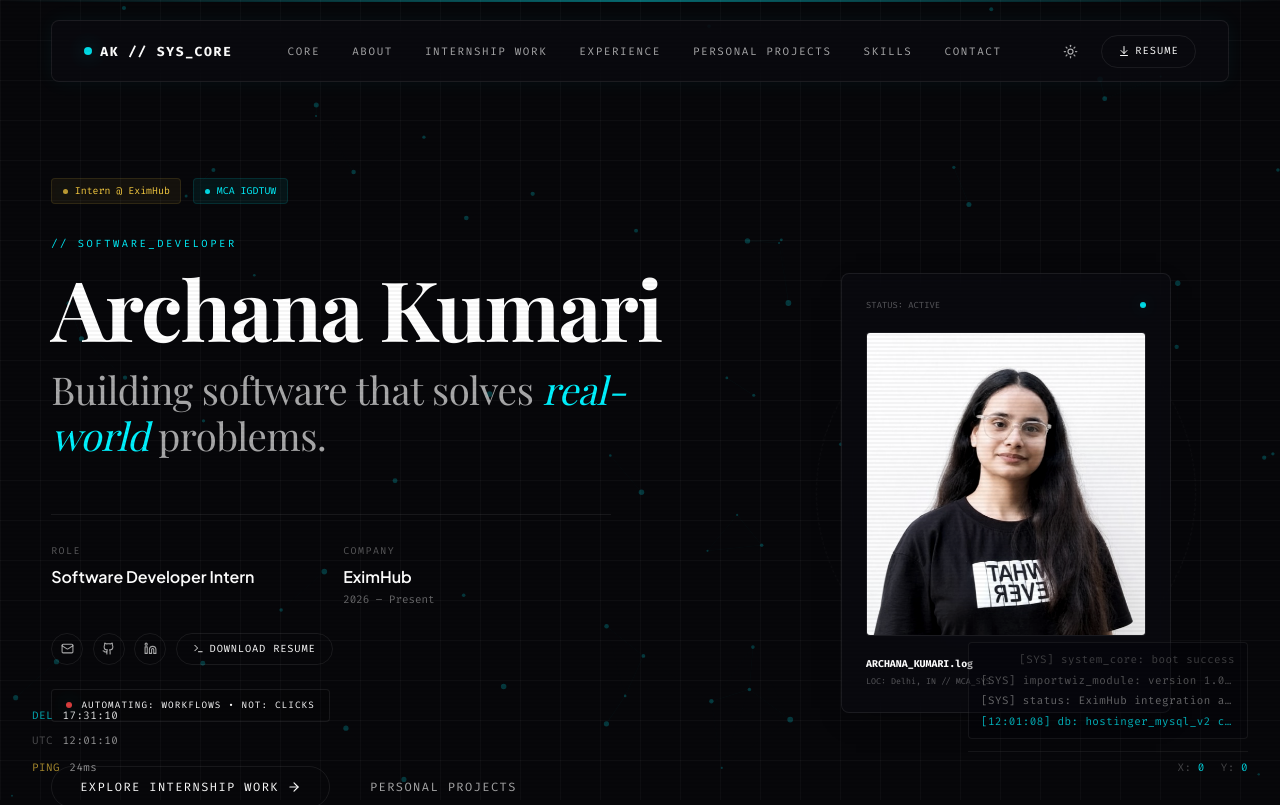
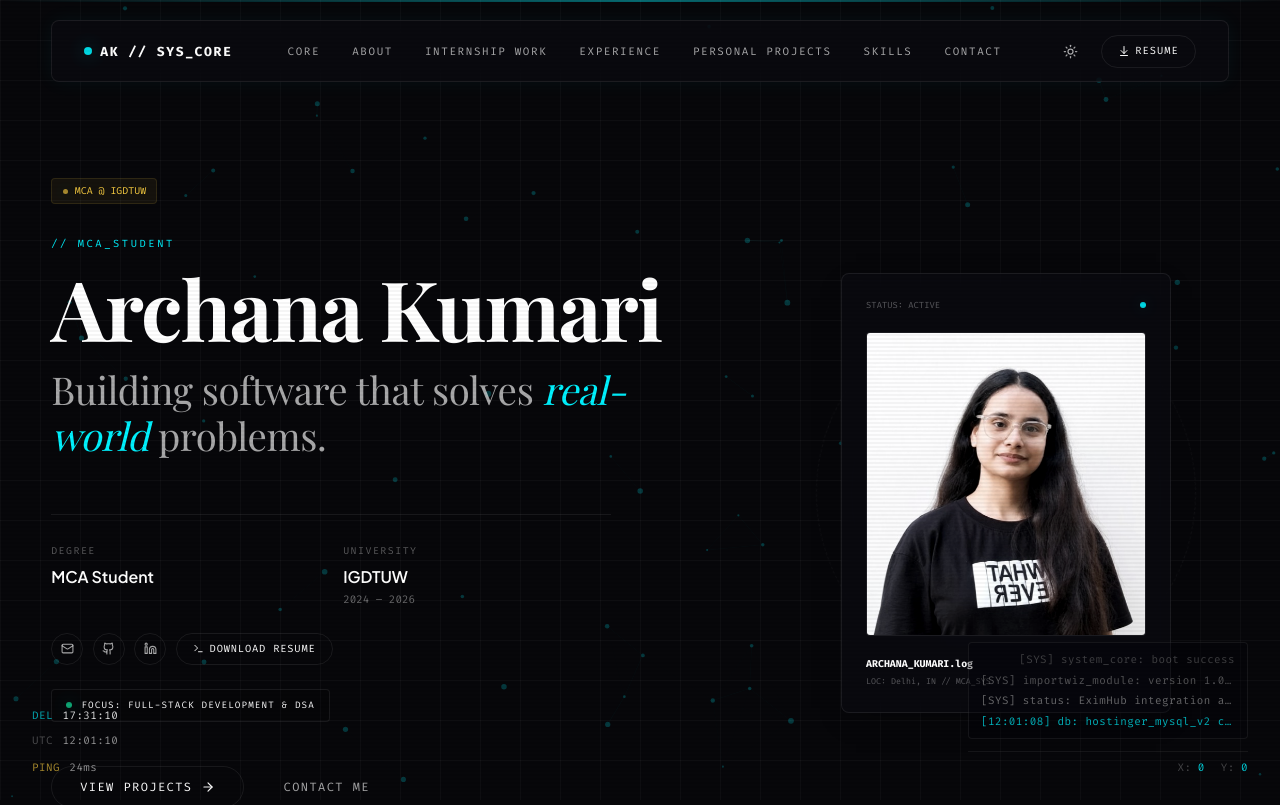
Before and after one commit to archana1801/my-portfolio, a React (Vite) app: page / in a window 1280 px wide. Shown: the top 805 px of the page. Built offline with nearby package versions, Linux system fonts and the light colour scheme; a web font is replaced by a local one.

Commit message:
Remove EximHub intern mentions and simplify intro

```diff
--- a/src/components/About.jsx
+++ b/src/components/About.jsx
@@ -52,8 +52,7 @@ export default function About() {
               textAlign: 'justify'
             }}
           >
-            I am a Software Developer currently pursuing my Master of Computer Applications (MCA) at <strong>Indira Gandhi Delhi Technical University for Women (IGDTUW)</strong>.
-            Alongside my academic journey, I work as a Software Developer Intern at <strong>EximHub</strong>, where I gain hands-on experience building user-friendly web interfaces and practical software solutions.
+            I am a Master of Computer Applications (MCA) student at <strong>Indira Gandhi Delhi Technical University for Women (IGDTUW)</strong>, focused on full-stack software development and problem solving.
           </p>
           <p
             style={{
--- a/src/components/Experience.jsx
+++ b/src/components/Experience.jsx
@@ -3,20 +3,7 @@ import { Calendar, Briefcase, GraduationCap, ChevronRight } from 'lucide-react';
 
 export default function Experience() {
   const experiences = [
-    {
-      type: 'work',
-      role: 'Software Developer & AI Automation Intern',
-      institution: 'EximHub',
-      duration: '2026 – Present',
-      highlights: [
-        'Developed responsive web interfaces using React and Vite.',
-        'Built production-ready client websites and deployed using Hostinger.',
-        'Worked with AI-assisted email outreach workflows for lead generation.',
-        'Collaborated directly with clients to map business requirements to custom code.',
-        'Supported backend VPS setup and expanded knowledge of fullstack deployments.',
-        'Integrated tools such as Claude AI to increase dev productivity.'
-      ]
-    },
+
     {
       type: 'education',
       role: 'Master of Computer Applications (MCA)',
--- a/src/components/Hero.jsx
+++ b/src/components/Hero.jsx
@@ -91,21 +91,14 @@ export default function Hero() {
               style={{ display: 'flex', alignItems: 'center', gap: '0.45rem', fontSize: '0.62rem' }}
             >
               <span className="glow-dot gold" style={{ width: '5px', height: '5px' }} />
-              <span>Intern @ EximHub</span>
-            </span>
-            <span
-              className="badge"
-              style={{ display: 'flex', alignItems: 'center', gap: '0.45rem', fontSize: '0.62rem' }}
-            >
-              <span className="glow-dot" style={{ width: '5px', height: '5px' }} />
-              <span>MCA IGDTUW</span>
+              <span>MCA @ IGDTUW</span>
             </span>
           </div>
 
           {/* Heading */}
           <div style={{ display: 'flex', flexDirection: 'column', gap: '0.8rem' }}>
             <span className="mono-tag" style={{ fontSize: '0.65rem' }}>
-              // SOFTWARE_DEVELOPER
+              // MCA_STUDENT
             </span>
             <h1
               style={{
@@ -149,16 +142,16 @@ export default function Hero() {
               marginTop: '1.5rem'
             }}
           >
-            {/* Role & Company Grid */}
+            {/* Role & Institution Grid */}
             <div style={{ display: 'grid', gridTemplateColumns: '1fr 1fr', gap: '1.5rem' }}>
               <div>
-                <span style={{ fontFamily: 'var(--font-mono)', fontSize: '0.62rem', letterSpacing: '0.15em', textTransform: 'uppercase', opacity: 0.5 }}>Role</span>
-                <p style={{ fontFamily: 'var(--font-sans)', fontSize: '1.0rem', fontWeight: 600, color: 'var(--color-text-header)', marginTop: '0.25rem' }}>Software Developer Intern</p>
+                <span style={{ fontFamily: 'var(--font-mono)', fontSize: '0.62rem', letterSpacing: '0.15em', textTransform: 'uppercase', opacity: 0.5 }}>Degree</span>
+                <p style={{ fontFamily: 'var(--font-sans)', fontSize: '1.0rem', fontWeight: 600, color: 'var(--color-text-header)', marginTop: '0.25rem' }}>MCA Student</p>
               </div>
               <div>
-                <span style={{ fontFamily: 'var(--font-mono)', fontSize: '0.62rem', letterSpacing: '0.15em', textTransform: 'uppercase', opacity: 0.5 }}>Company</span>
-                <p style={{ fontFamily: 'var(--font-sans)', fontSize: '1.0rem', fontWeight: 600, color: 'var(--color-text-header)', marginTop: '0.25rem' }}>EximHub</p>
-                <p style={{ fontFamily: 'var(--font-mono)', fontSize: '0.68rem', opacity: 0.6, marginTop: '0.1rem' }}>2026 – Present</p>
+                <span style={{ fontFamily: 'var(--font-mono)', fontSize: '0.62rem', letterSpacing: '0.15em', textTransform: 'uppercase', opacity: 0.5 }}>University</span>
+                <p style={{ fontFamily: 'var(--font-sans)', fontSize: '1.0rem', fontWeight: 600, color: 'var(--color-text-header)', marginTop: '0.25rem' }}>IGDTUW</p>
+                <p style={{ fontFamily: 'var(--font-mono)', fontSize: '0.68rem', opacity: 0.6, marginTop: '0.1rem' }}>2024 – 2026</p>
               </div>
             </div>
 
@@ -263,13 +256,13 @@ export default function Hero() {
                   width: '6px',
                   height: '6px',
                   borderRadius: '50%',
-                  backgroundColor: '#ef4444',
-                  boxShadow: '0 0 10px #ef4444'
+                  backgroundColor: '#10b981',
+                  boxShadow: '0 0 10px #10b981'
                 }}
                 className="glow-dot"
               />
               <span style={{ fontFamily: 'var(--font-mono)', fontSize: '0.58rem', letterSpacing: '0.12em', color: 'var(--color-text-header)' }}>
-                AUTOMATING: WORKFLOWS • NOT: CLICKS
+                FOCUS: FULL-STACK DEVELOPMENT & DSA
               </span>
             </div>
           </div>
@@ -277,21 +270,20 @@ export default function Hero() {
           {/* Action Call-to-Actions */}
           <div style={{ display: 'flex', flexWrap: 'wrap', gap: '1rem', marginTop: '0.75rem' }}>
             <button
-              onClick={() => scrollToSection('client-work')}
+              onClick={() => scrollToSection('engineering')}
               className="btn-primary"
               style={{ cursor: 'pointer' }}
             >
-              <span>Explore Internship Work</span>
+              <span>View Projects</span>
               <ArrowRight size={14} />
             </button>
             <button
-              onClick={() => scrollToSection('engineering')}
+              onClick={() => scrollToSection('contact')}
               className="btn-secondary"
               style={{ cursor: 'pointer' }}
             >
-              <span>Personal Projects</span>
+              <span>Contact Me</span>
             </button>
-
           </div>
         </div>
 
```
